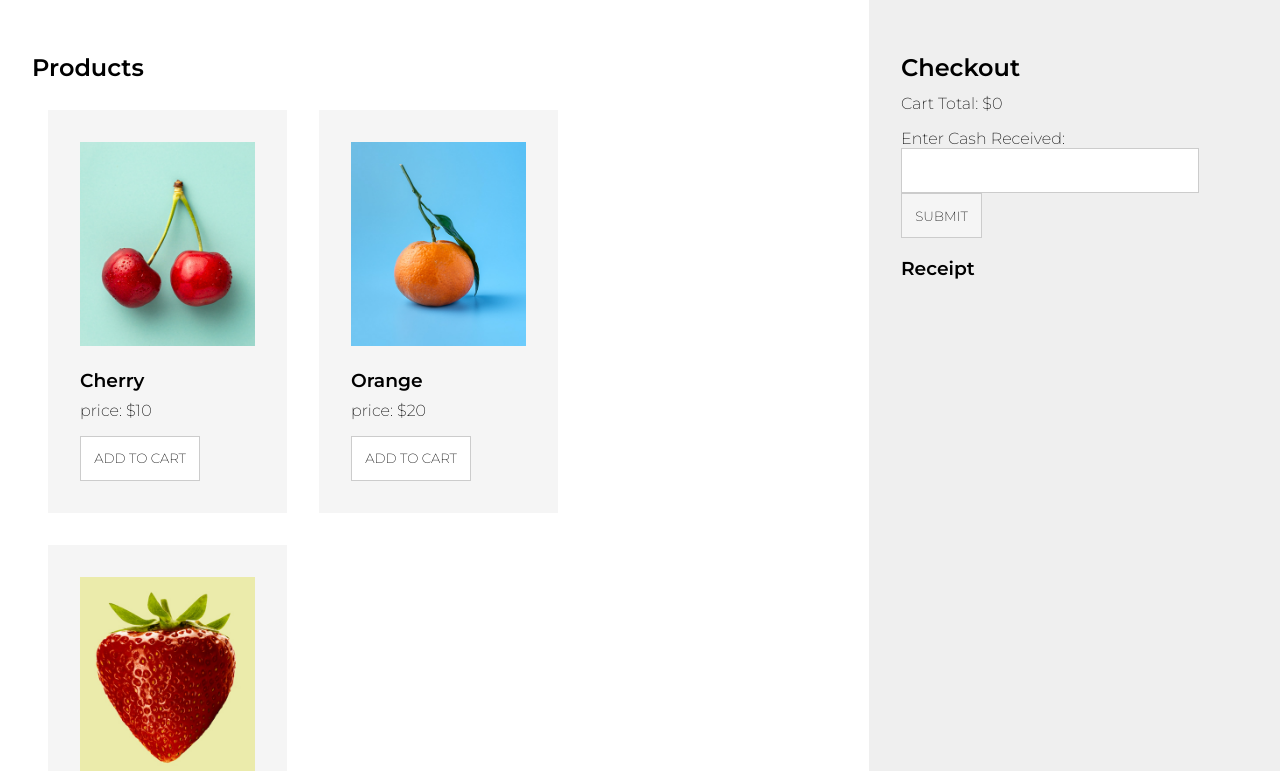
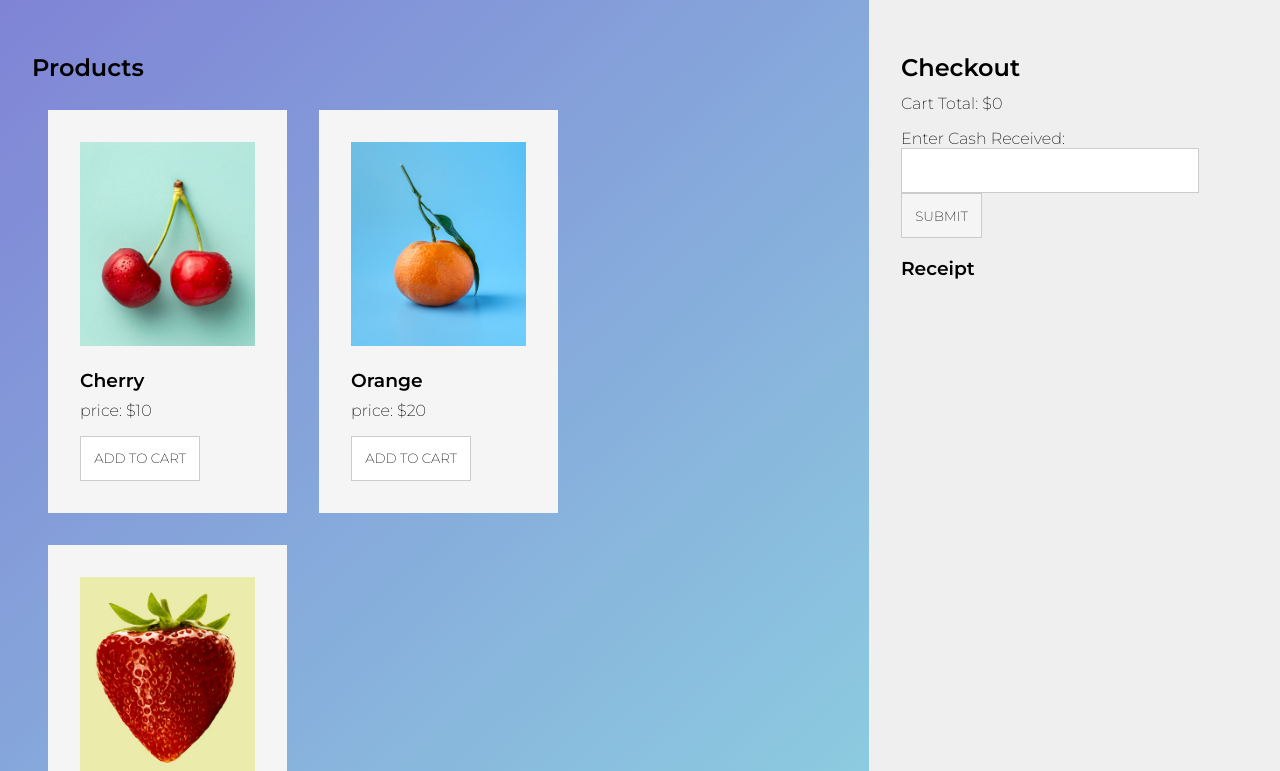
Before and after one commit to DANIDEL-dev/Building-a-sample-shopping-cart, a plain HTML site: page index.html in a window 1280 px wide. Shown: the part 106-877 px from the top of the page. Drawn offline with Linux system fonts and the light colour scheme.

Commit message:
Update styles.css
changed the background color to a gradient

```diff
--- a/workspace/home/src/assets/styles.css
+++ b/workspace/home/src/assets/styles.css
@@ -3,6 +3,10 @@
     padding: 0;
     margin: 0;
 }
+
+body {
+    background-image: linear-gradient(to bottom right, #7F7FD5 , #91EAE4);
+  }
 
 h1 {
     text-align: center;
```
